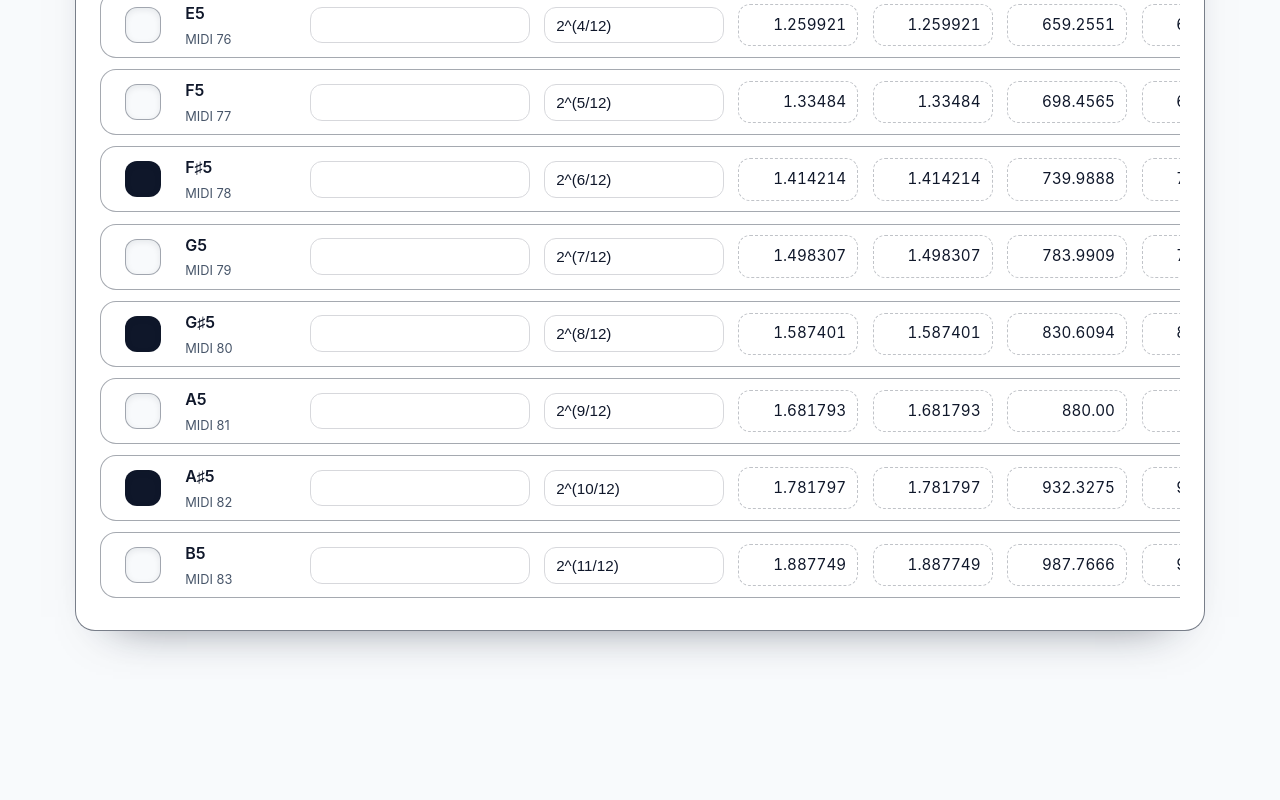
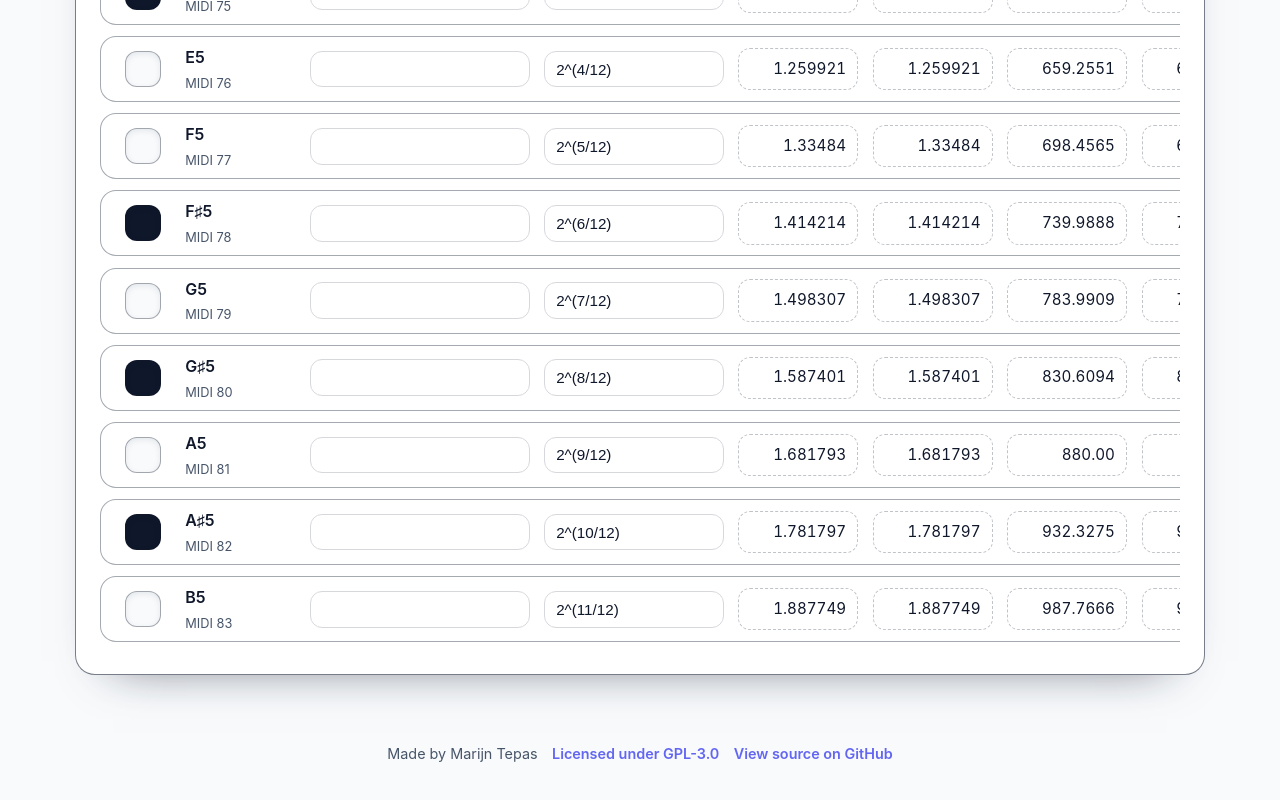
Before and after one commit to MomoPewpew/Chroma, a React (Vite) app: page / in a window 1280 px wide. Shown: the part 1454-2254 px from the top of the page. Before the commit the page ends 2133 px from the top, so only its background shows below. Built offline with nearby package versions, Linux system fonts and the light colour scheme.

Commit message:
Add footer component to App with author credit and license links. Enhance styles for footer layout and links.

```diff
--- a/src/App.css
+++ b/src/App.css
@@ -560,6 +560,26 @@
   opacity: 0.55;
 }
 
+.app-footer {
+  display: flex;
+  flex-wrap: wrap;
+  justify-content: center;
+  gap: 0.9rem;
+  padding: 1.75rem 1rem 0.5rem;
+  font-size: 0.9rem;
+  color: var(--text-secondary);
+}
+
+.app-footer__link {
+  color: var(--accent);
+  text-decoration: none;
+  font-weight: 600;
+}
+
+.app-footer__link:hover {
+  text-decoration: underline;
+}
+
 .sr-only {
   position: absolute;
   width: 1px;
--- a/src/App.tsx
+++ b/src/App.tsx
@@ -670,6 +670,13 @@ function App() {
             <span>Hz</span>
           </div>
         </div>
+
+        <div className="pitch-config__summary">
+          <span>
+            Range: {rangeStartName} (MIDI {keyRoot}) – {rangeEndName} (MIDI{' '}
+            {keyRoot + TOTAL_PITCHES - 1})
+          </span>
+        </div>
       </section>
 
       <section className="pitch-panel">
@@ -713,6 +720,26 @@ function App() {
           </SortableContext>
         </DndContext>
       </section>
+
+      <footer className="app-footer">
+        <span className="app-footer__author">Made by Marijn Tepas</span>
+        <a
+          className="app-footer__link"
+          href="https://github.com/MomoPewpew/Chroma/blob/main/LICENSE"
+          target="_blank"
+          rel="noreferrer"
+        >
+          Licensed under GPL-3.0
+        </a>
+        <a
+          className="app-footer__link"
+          href="https://github.com/MomoPewpew/Chroma"
+          target="_blank"
+          rel="noreferrer"
+        >
+          View source on GitHub
+        </a>
+      </footer>
     </div>
   )
 }
```
